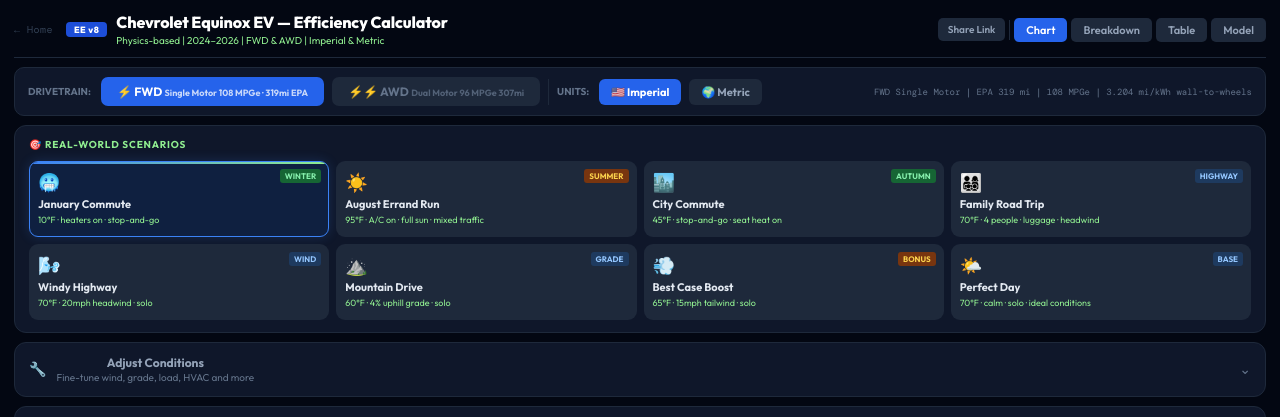
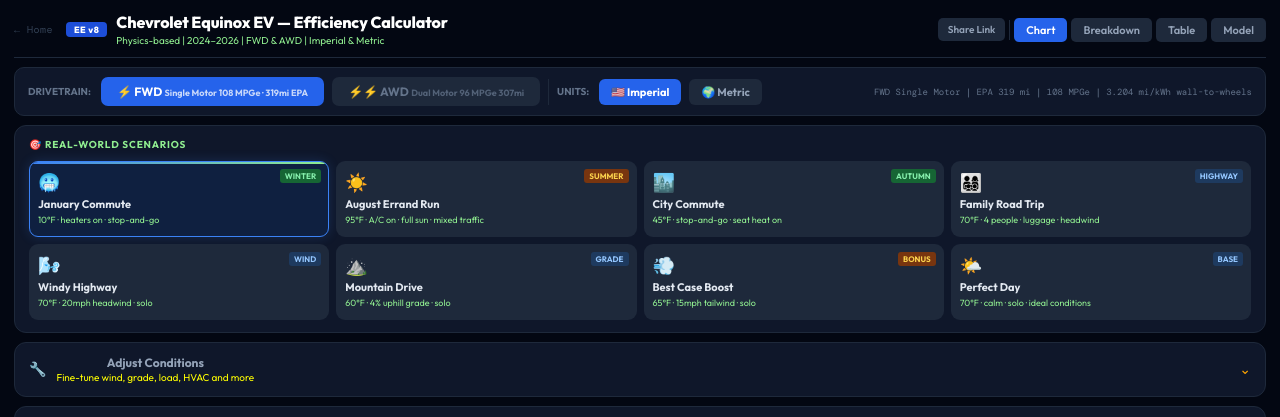
Before and after one commit to gazunni/equinox-ev-calculator, a website: page calculator.html in a window 1280 px wide. Shown: the top 417 px of the page. Drawn offline with nearby package versions, Linux system fonts and the light colour scheme; no server answers.

Commit message:
Update calculator.html

```diff
--- a/calculator.html
+++ b/calculator.html
@@ -107,8 +107,8 @@ canvas{display:block;border-radius:8px}
 .adv-toggle-left{display:flex;align-items:center;gap:10px}
 .adv-toggle-icon{font-size:14px}
 .adv-toggle-text{font-size:12px;font-weight:700;color:#94a3b8}
-.adv-toggle-sub{font-size:10px;color:var(--text-muted);margin-top:1px}
-.adv-chevron{font-size:14px;color:var(--text-muted);transition:transform .3s}
+.adv-toggle-sub{font-size:10px;color:yellow;margin-top:1px}
+.adv-chevron{font-size:14px;color:orange;transition:transform .3s}
 .adv-chevron.open{transform:rotate(180deg)}
 .adv-body{max-height:0;overflow:hidden;transition:max-height .45s cubic-bezier(.4,0,.2,1)}
 .adv-body.open{max-height:1200px}
```
